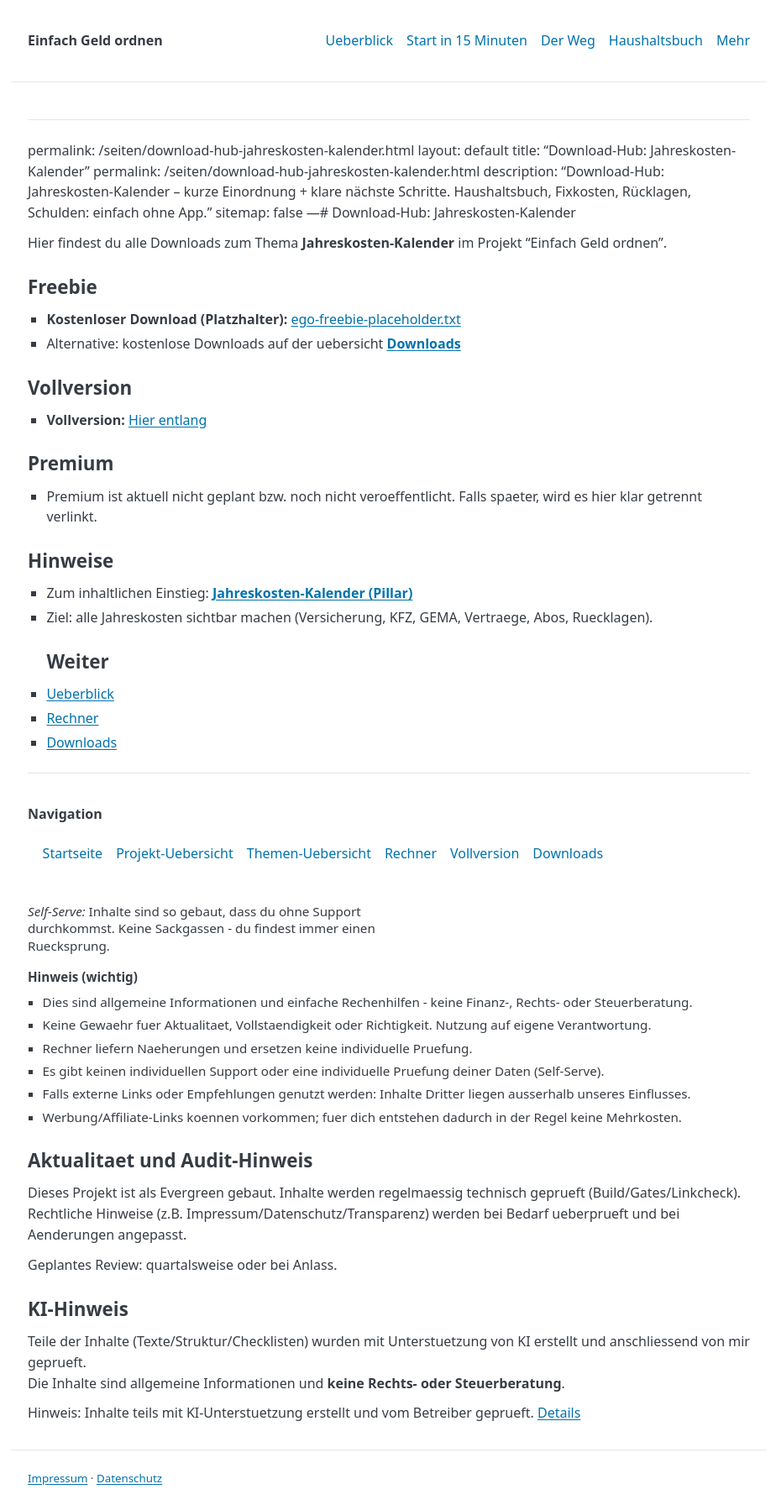
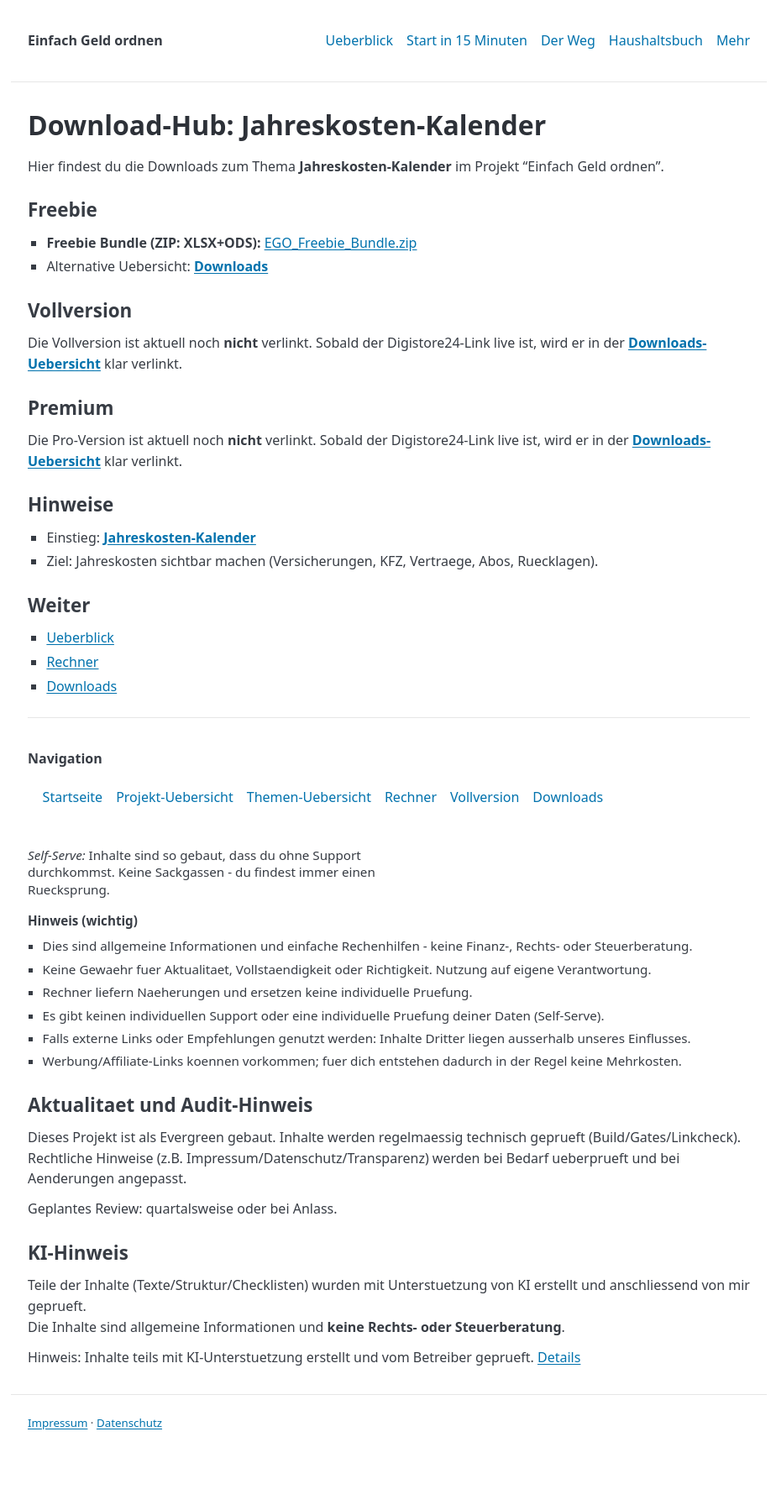
Before and after one commit to gluecklich-tools/einfach-geld-ordnen, a Jekyll site: the page built from seiten/download-hub-jahreskosten-kalender.md, in a window 1280 px wide. Shown: the whole page at 84% size, without its empty margins (177-1101 px from the left). Built offline with Jekyll 4.4.1, drawn with Linux system fonts in a browser that asks for light colours; after the commit the page ends 1726 px from its top, so only the background shows below that.

Commit message:
Klaus-Run: automated gates + push 2026-02-22 12:36

```diff
--- a/seiten/download-hub-jahreskosten-kalender.md
+++ b/seiten/download-hub-jahreskosten-kalender.md
@@ -1,31 +1,33 @@
 ---
-permalink: /seiten/download-hub-jahreskosten-kalender.html
 layout: default
 title: "Download-Hub: Jahreskosten-Kalender"
 permalink: /seiten/download-hub-jahreskosten-kalender.html
-description: "Download-Hub: Jahreskosten-Kalender – kurze Einordnung + klare nächste Schritte. Haushaltsbuch, Fixkosten, Rücklagen, Schulden: einfach ohne App."
+description: "Downloads zum Thema Jahreskosten-Kalender: Freebie + naechste Schritte. Einfach ohne App."
 sitemap: false
----# Download-Hub: Jahreskosten-Kalender
+---
 
-Hier findest du alle Downloads zum Thema **Jahreskosten-Kalender** im Projekt "Einfach Geld ordnen".
+# Download-Hub: Jahreskosten-Kalender
+
+Hier findest du die Downloads zum Thema **Jahreskosten-Kalender** im Projekt "Einfach Geld ordnen".
 
 ## Freebie
 
-- **Kostenloser Download (Platzhalter):** [ego-freebie-placeholder.txt]({{site.baseurl}}/downloads/ego-freebie-placeholder.txt)
-- Alternative: kostenlose Downloads auf der uebersicht **[Downloads]({{site.baseurl}}/seiten/downloads.html)**
+- **Freebie Bundle (ZIP: XLSX+ODS):** [EGO_Freebie_Bundle.zip]({{ site.baseurl }}/downloads/bundles/EGO_Freebie_Bundle.zip)
+- Alternative Uebersicht: **[Downloads]({{ site.baseurl }}/seiten/downloads.html)**
 
 ## Vollversion
 
-- **Vollversion:** [Hier entlang]({{ site.baseurl }}/seiten/vollversion.html?utm_source=site&utm_medium=downloadhub&utm_campaign=vollversion)
+Die Vollversion ist aktuell noch **nicht** verlinkt. Sobald der Digistore24-Link live ist, wird er in der **[Downloads-Uebersicht]({{ site.baseurl }}/seiten/downloads.html#vollversion)** klar verlinkt.
 
 ## Premium
 
-- Premium ist aktuell nicht geplant bzw. noch nicht veroeffentlicht. Falls spaeter, wird es hier klar getrennt verlinkt.
+Die Pro-Version ist aktuell noch **nicht** verlinkt. Sobald der Digistore24-Link live ist, wird er in der **[Downloads-Uebersicht]({{ site.baseurl }}/seiten/downloads.html#pro)** klar verlinkt.
 
 ## Hinweise
 
-- Zum inhaltlichen Einstieg: **[Jahreskosten-Kalender (Pillar)]({{site.baseurl}}/pillar/jahreskosten-kalender.html)**
-- Ziel: alle Jahreskosten sichtbar machen (Versicherung, KFZ, GEMA, Vertraege, Abos, Ruecklagen).
+- Einstieg: **[Jahreskosten-Kalender]({{ site.baseurl }}/pillar/jahreskosten-kalender.html)**
+- Ziel: Jahreskosten sichtbar machen (Versicherungen, KFZ, Vertraege, Abos, Ruecklagen).
+
 ## Weiter
 - [Ueberblick]({{ site.baseurl }}/pillar/einfach-geld-ordnen.html)
 - [Rechner]({{ site.baseurl }}/seiten/rechner-uebersicht.html)
```
